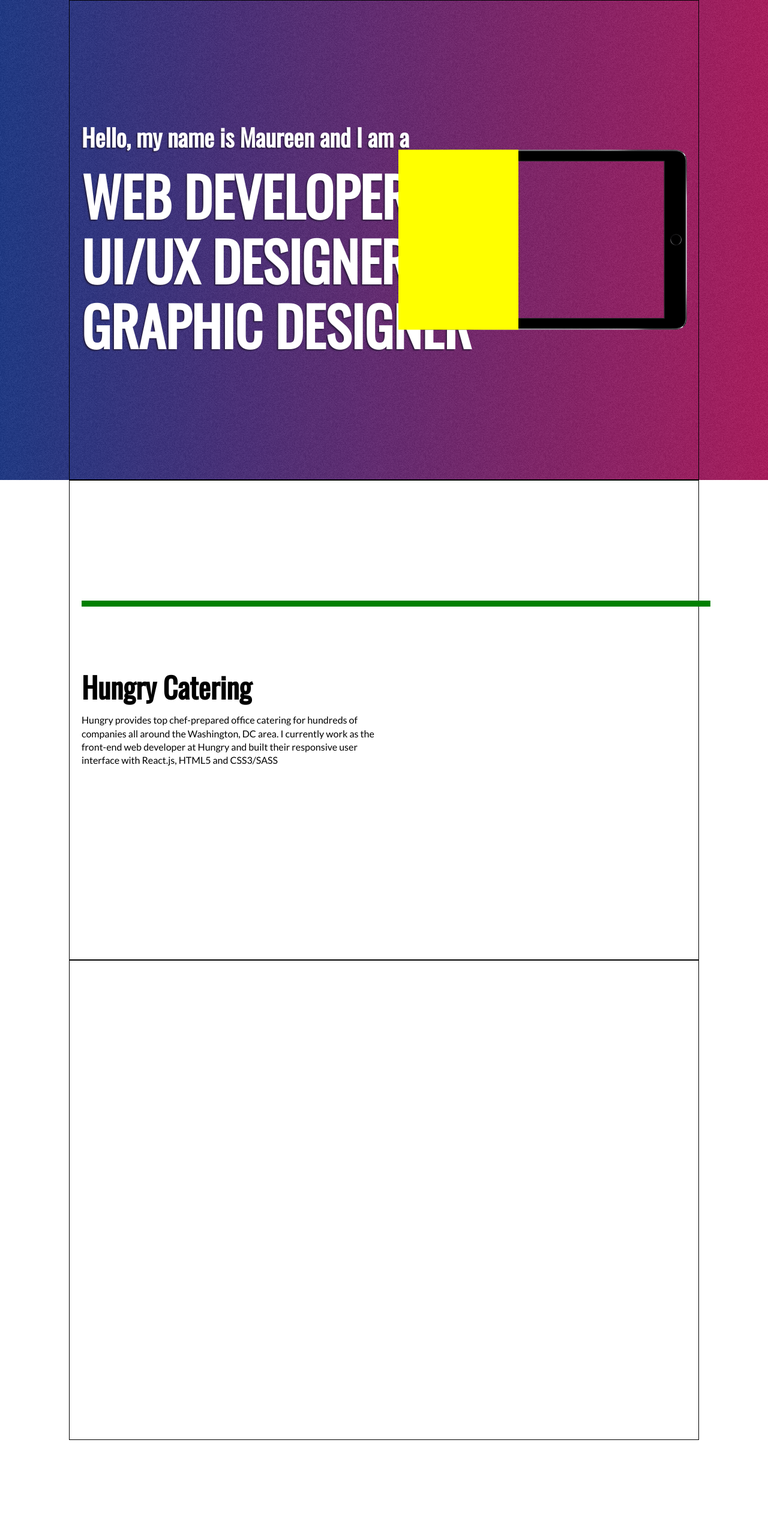
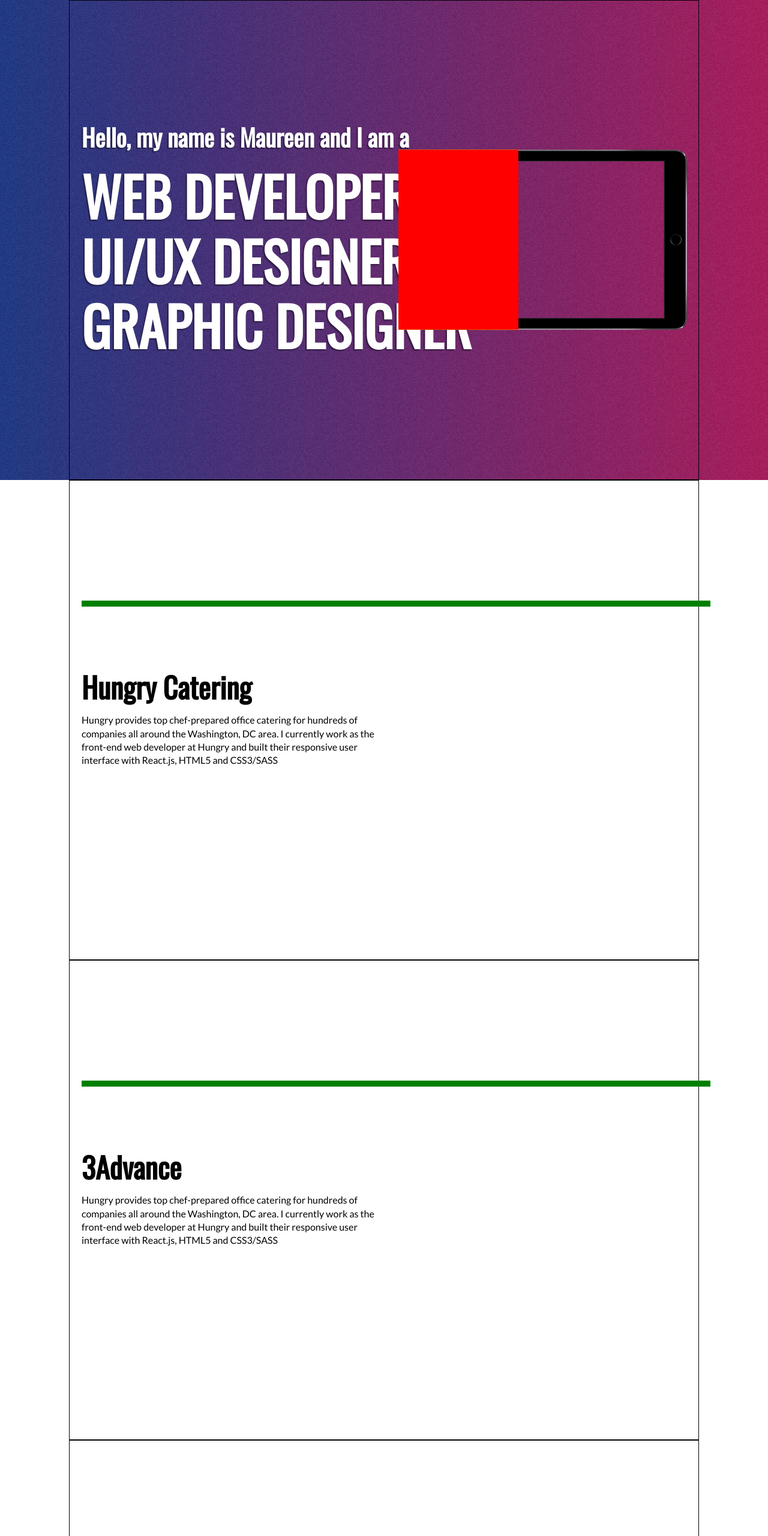
Before and after one commit to maureenv/parallax, a website: page app/index.html in a window 1280 px wide. Shown: the top 2560 px of the page at 60% size. Before the commit the page ends 2400 px from the top, so only its background shows below. Drawn offline with nearby package versions, Linux system fonts and the light colour scheme; a script that the page names is missing.

Commit message:
Add more styles to animate phone

```diff
--- a/app/index.html
+++ b/app/index.html
@@ -13,7 +13,7 @@
 </head>
 <body>
   <header>
-    <section id="section">
+    <section>
       <div class="section-container section--center">
         <div class="intro">
           <h2 id="typewriter"></h2>
@@ -24,11 +24,11 @@
       </div>
     </section>
 </header>
-<section id="section">
+
+<section>
   <div class="section-container section--center">
     <div class="anchor"></div>
-    <div
-    data-anchor-target=".anchor"
+    <div data-anchor-target=".anchor"
     data-bottom="opacity: 0"
     data-center="opacity: 1"
 
@@ -42,12 +42,37 @@
 </div>
 </section>
 
-<section id="section">
+<section>
+  <div class="section-container section--center">
+    <div class="anchor2"></div>
+    <div data-anchor-target=".anchor2"
+    data-bottom="opacity: 0"
+    data-center="opacity: 1"
+
+    data--1-top="opacity: 1"
+    data--50-top="opacity: 0">
+    <div class="section-container-half">
+      <h2> 3Advance </h2>
+      <p> Hungry provides top chef-prepared office catering for hundreds of companies all around the Washington, DC area. I currently work as the front-end web developer at Hungry and built their responsive user interface with React.js, HTML5 and CSS3/SASS </p>
+    </div>
+  </div>
+</div>
+</section>
+
+<section>
   <div class="section-container">
     <div class="device-container">
       <div class="device">
         <div class="device-screen"
           data-anchor-target=".anchor"
+          data-bottom="opacity: 0"
+          data-center="opacity: 1"
+
+          data--1-top="opacity: 1"
+          data--50-top="opacity: 0">
+        </div>
+        <div class="device-screen2"
+          data-anchor-target=".anchor2"
           data-bottom="opacity: 0"
           data-center="opacity: 1"
 
--- a/app/scss/_phone.scss
+++ b/app/scss/_phone.scss
@@ -1,4 +1,5 @@
-.anchor {
+.anchor,
+.anchor2 {
   position: absolute;
   margin-top: 200px;
   background: green;
@@ -22,10 +23,15 @@
   width: 500px;
 }
 
-.device-screen {
+.device-screen,
+.device-screen2 {
   background: yellow;
   width: 200px;
   height: 300px;
   position: absolute;
   //z-index: -1;
 }
+
+.device-screen2 {
+  background: red;
+}
```
Also changed, not shown: app/css/main.css. Lines whose indentation alone changed are shown as unchanged.
